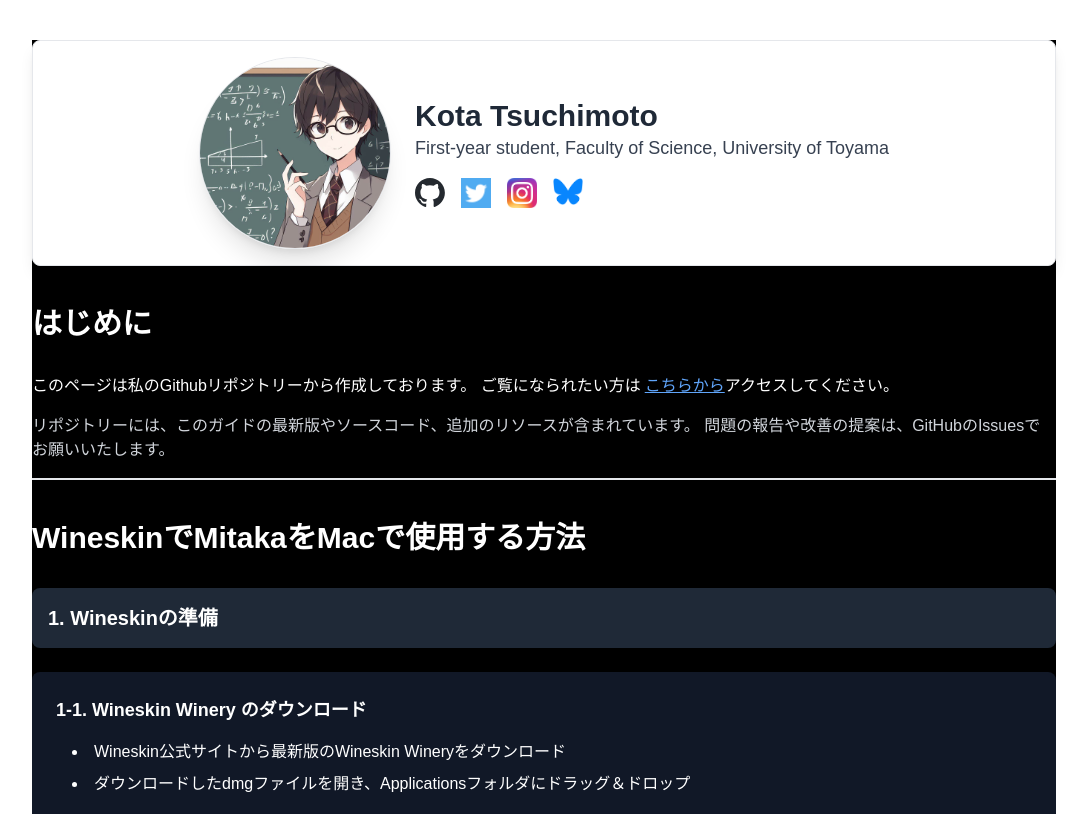
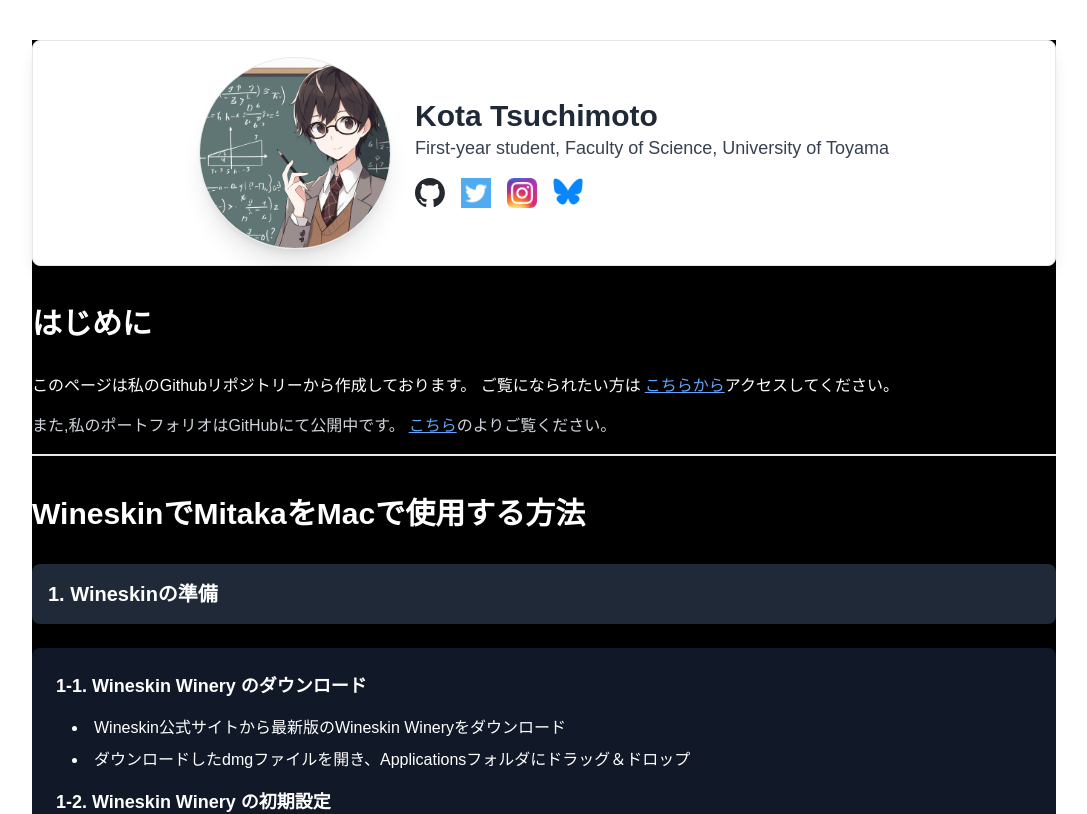
Before and after one commit to mocho271828/mitaka-macintosh, a Next.js app: page / in a window 1280 px wide. Shown: the top 814 px of the page, without its empty margins (96-1183 px from the left). Built offline with nearby package versions, Linux system fonts and the light colour scheme.

Commit message:
Update page.tsx

```diff
--- a/app/page.tsx
+++ b/app/page.tsx
@@ -54,8 +54,16 @@
               アクセスしてください。
             </p>
             <p className="text-gray-300">
-              リポジトリーには、このガイドの最新版やソースコード、追加のリソースが含まれています。
-              問題の報告や改善の提案は、GitHubのIssuesでお願いいたします。
+              また,私のポートフォリオはGitHubにて公開中です。
+              <a
+                href="https://mocho271828.github.io"
+                target="_blank"
+                rel="noopener noreferrer"
+                className="text-blue-400 hover:text-blue-300 underline ml-1"
+              >
+                こちら
+              </a>
+              のよりご覧ください。
             </p>
           </div>
         </section>
```
